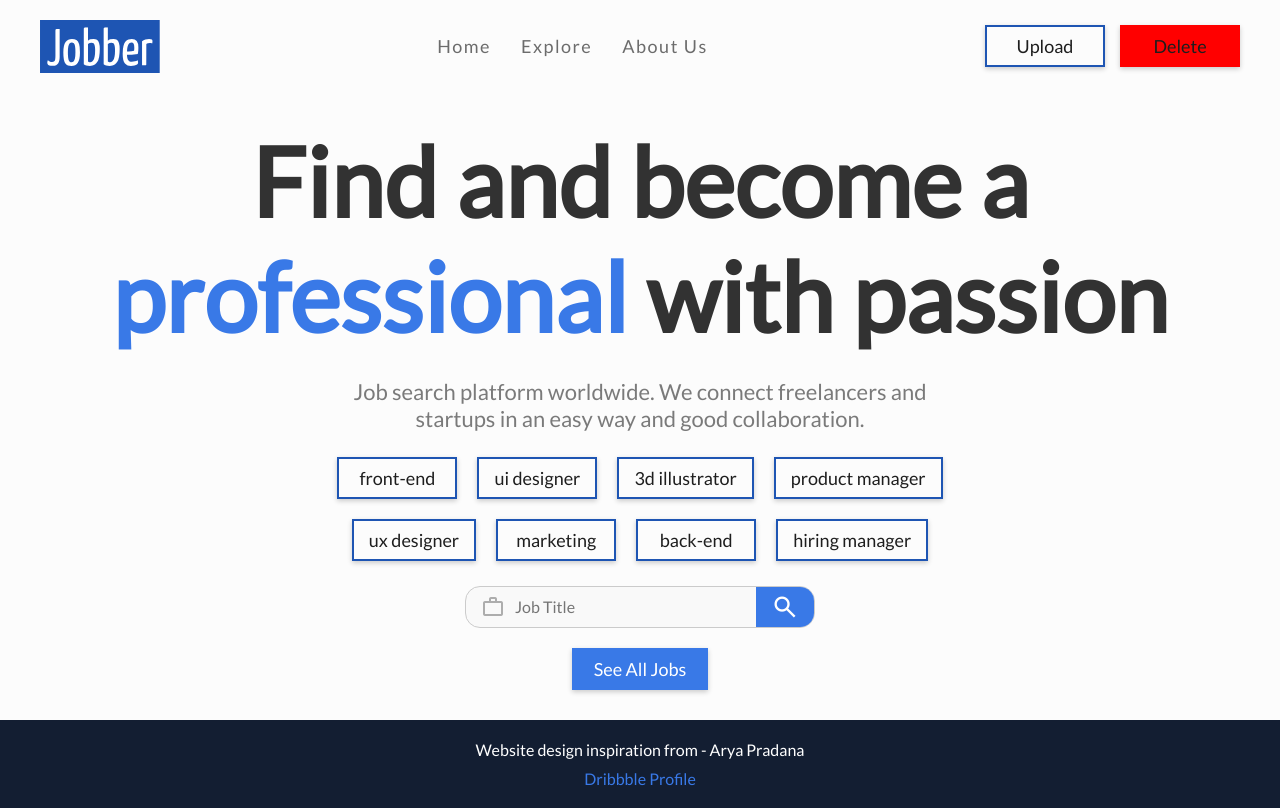
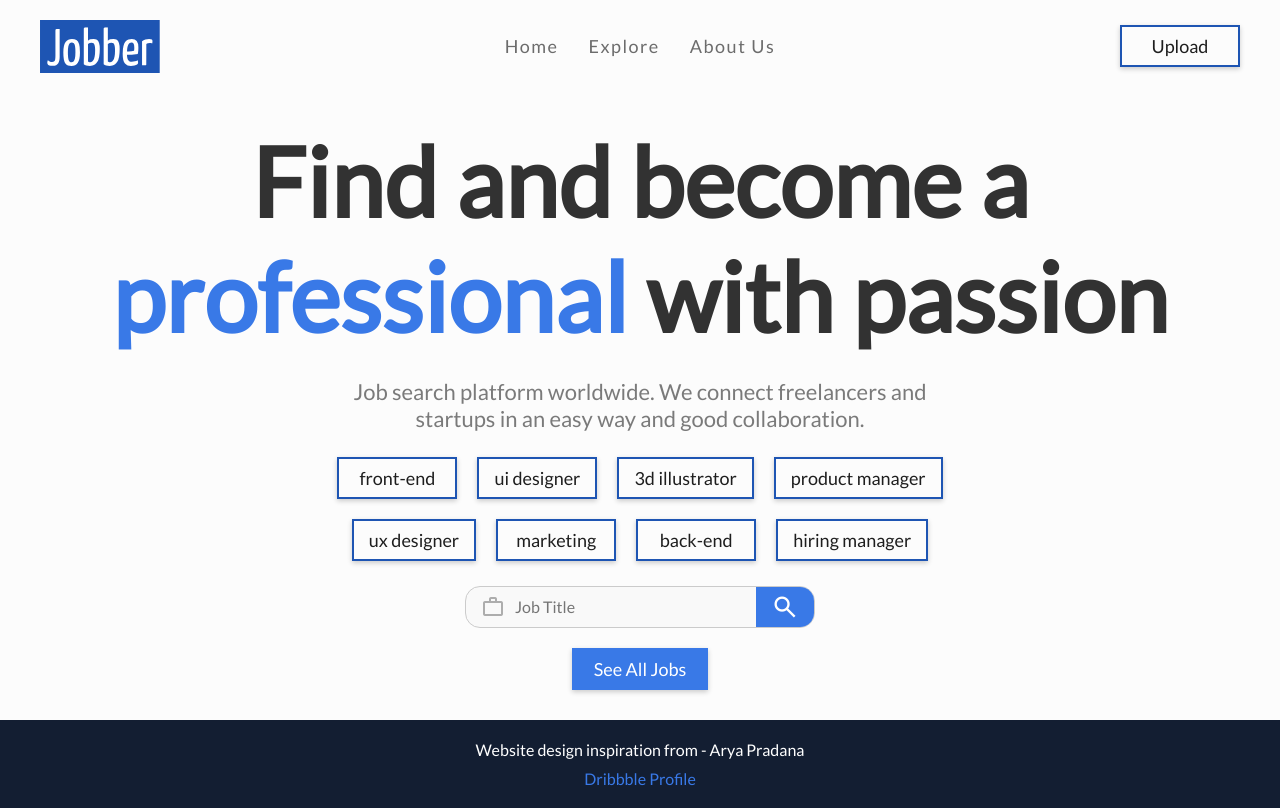
Before and after one commit to giochagelishvili/Jobber, a Vue app: page / in a window 1280 px wide. Built offline with nearby package versions, Linux system fonts and the light colour scheme.

Commit message:
remove delete button

```diff
--- a/src/components/headers/HomeHeader.vue
+++ b/src/components/headers/HomeHeader.vue
@@ -21,7 +21,6 @@
     <RouterLink to="/upload">
       <ButtonComponent text="Upload" />
     </RouterLink>
-    <ButtonComponent text="Delete" style="border-color: red; background: red" />
   </div>
 </template>
 
--- a/src/components/mains/HomeMain.vue
+++ b/src/components/mains/HomeMain.vue
@@ -33,6 +33,7 @@
   </div>
 
   <div>
+    <RouterLink to="/explore">
       <ButtonComponent
         text="See All Jobs"
         style="
@@ -43,15 +44,17 @@
           padding-inline: 20px;
         "
       />
+    </RouterLink>
   </div>
 </template>
 
 <script>
+import { RouterLink } from 'vue-router'
 import ButtonComponent from '../ButtonComponent.vue'
 
 export default {
   name: 'HomeMain',
-  components: { ButtonComponent }
+  components: { ButtonComponent, RouterLink }
 }
 </script>
 
```
Lines whose indentation alone changed are shown as unchanged.
